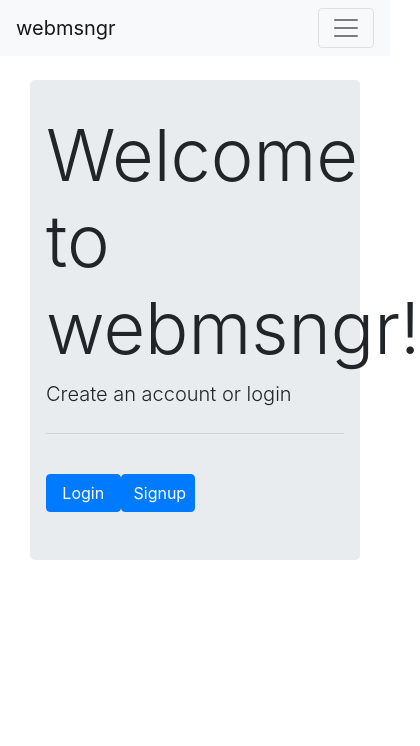
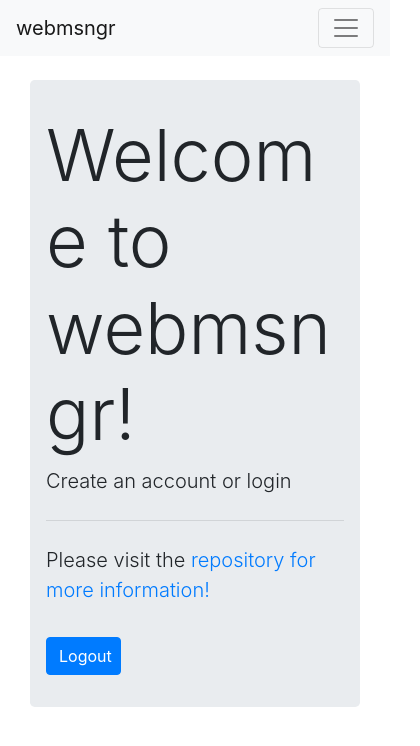
Before and after one commit to caiusbranda/web-msngr, an Angular app: page /home in a window 390 px wide. Shown: the top 746 px of the page, 420 px wide, since content can reach past the window. Built offline with nearby package versions, Linux system fonts and the light colour scheme; no server answers; sample sign-in values are in the browser's storage.

Commit message:
UI changes for responsiveness

```diff
--- a/src/app/home/home.component.css
+++ b/src/app/home/home.component.css
@@ -0,0 +1,3 @@
+h1 {
+    overflow-wrap: break-word;
+}
--- a/src/app/home/home.component.html
+++ b/src/app/home/home.component.html
@@ -10,13 +10,19 @@
 
 </div> -->
 <div class="container">
+    <div class="row">
+        <div class="col-md-8">
             <div class="jumbotron mt-4">
                     <h1 class="display-3">Welcome to webmsngr!</h1>
                     <p class="lead">Create an account or login</p>
                     <hr class="my-4">
                     <p class="lead">
-                <a routerLink="/login" class="btn btn-primary w-25 mt-3">Login</a>
-                <a routerLink="/signup" class="btn btn-primary w-25 mt-3">Signup</a>
+                        Please visit the <a href="https://github.com/caiusbranda/web-msngr"> repository for more information!</a>
                     </p>
+                    <a *ngIf="!isLoggedIn()" routerLink="/login" class="btn btn-primary w-25 mt-3">Login</a>
+                    <a *ngIf="!isLoggedIn()" routerLink="/signup" class="btn btn-primary w-25 mt-3">Signup</a>
+                    <a *ngIf="isLoggedIn()" routerLink="/logout" class="btn btn-primary w-25 mt-3">Logout</a>
             </div>
         </div>
+    </div>
+</div>
--- a/src/app/home/home.component.ts
+++ b/src/app/home/home.component.ts
@@ -1,3 +1,4 @@
+import { AuthService } from '../auth/auth.service';
 import { Component, OnInit } from '@angular/core';
 
 @Component({
@@ -7,9 +8,12 @@ import { Component, OnInit } from '@angular/core';
 })
 export class HomeComponent implements OnInit {
 
-  constructor() {}
+  constructor(private authService: AuthService) {}
 
   ngOnInit() {
   }
 
+  isLoggedIn() {
+    return this.authService.isLoggedIn();
 }
+}
```
Lines whose indentation alone changed are shown as unchanged.
